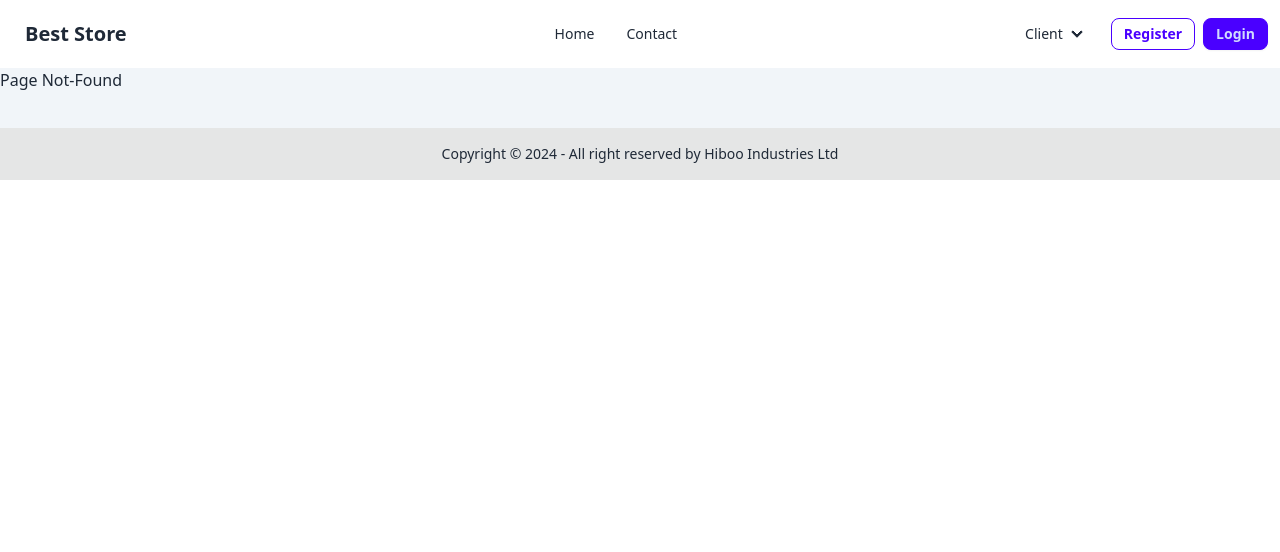
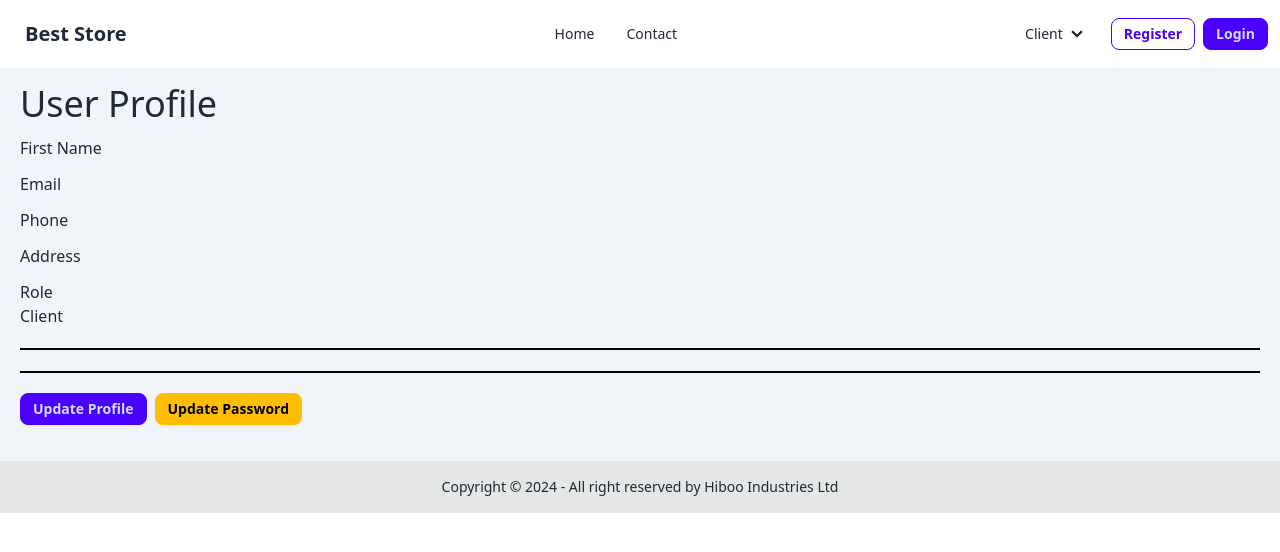
Before and after one commit to Hiboo93/e-commerce, a React (Vite) app: page /profile in a window 1280 px wide. Shown: the top 552 px of the page. Built offline with nearby package versions, Linux system fonts and the light colour scheme.

Commit message:
✨ F17: Creating Details component and filling the User Profile component

```diff
--- a/src/App.tsx
+++ b/src/App.tsx
@@ -11,7 +11,8 @@ import ProductDetails from "./components/pages/admin/products/ProductDetails.tsx
 import Register from "./components/pages/auth/Register.tsx";
 import Login from "./components/pages/auth/Login.tsx";
 import { AppContextProvider } from "./AppContext.tsx";
-import { AdminRoute } from "./components/authorization/Authorization.tsx";
+import { AdminRoute, AuthenticationUserRoute } from "./components/authorization/Authorization.tsx";
+import UserProfile from "./components/pages/userProfile/UserProfile.tsx";
 
 
 function App() {
@@ -26,6 +27,7 @@ function App() {
             <Route path="/" element={<Home />} />
             <Route path="/contact" element={<Contact />} />
             <Route path="/products/:id" element={<ProductDetails />} />
+            <Route path="/profile" element={<AuthenticationUserRoute><UserProfile/></AuthenticationUserRoute>} />
 
             <Route path="/auth/register" element={<Register />} />
             <Route path="/auth/login" element={<Login />} />
--- a/src/components/nav/Navbar.tsx
+++ b/src/components/nav/Navbar.tsx
@@ -1,4 +1,4 @@
-import { Link } from "react-router-dom";
+import { Link, useNavigate } from "react-router-dom";
 import { NAVLINKCLIENT, NAVLINKS, NAVLINKSADMIN } from "../../constants.ts";
 import { useAppContext } from "../../AppContext.tsx";
 
@@ -11,6 +11,8 @@ const Navbar = () => {
     setIsConnected,
     userCredentials,
   } = useAppContext();
+
+  const navigate = useNavigate()
 
 
   // const { user } = userCredentials
@@ -30,6 +32,7 @@ const Navbar = () => {
   const handleDisconnect = () => {
     localStorage.removeItem("credentials");
     setIsConnected(false);
+    navigate("/")
   };
 
   return (
--- /dev/null
+++ b/src/components/pages/userProfile/UserProfile.tsx
@@ -0,0 +1,94 @@
+import { useState } from "react"
+import { useAppContext } from "../../../AppContext.tsx"
+import { AppContextType } from "../../../types.ts"
+
+function UserProfile() {
+  const [ action , setAction] = useState("default")
+
+  return (
+    <div className="container mx-auto my-4">
+      <div>
+        {
+          action === "default" &&
+          <div className="px-5 rounded-sm">
+            <h2 className="text-4xl">User Profile</h2>
+            <Details/>
+            <div className="my-5 h-[25px]">
+              <div className="border-y-2 border-black h-[25px]"/>
+            </div>
+            <button type="button" className="btn btn-sm btn-primary mr-2" onClick={() => setAction("update_profile")}>
+              Update Profile
+            </button>
+            <button type="button" className="btn btn-sm btn-warning" onClick={() => setAction("update_password")}>
+              Update Password
+            </button>
+          </div>
+        }
+
+        {
+          action === "update_profile" &&
+          <div className="mx-auto rounded-sm border p-4">
+            <h2 className="text-center mb-3 text-4xl">Update Profile</h2>
+            <div className="my-5 h-[25px]">
+              <div className="border-y-2 border-black h-[25px]"/>
+            </div>
+            <div className="text-center">
+              <button type="submit" className="btn btn-link no-underline decoration-blue-500" onClick={() => setAction("default")}>
+                Back to Profile
+              </button>
+            </div>
+          </div>
+        }
+
+        {
+          action === "update_password" &&
+          <div className="mx-auto rounded-sm border p-4 w-[400px]">
+            <h2 className="text-center mb-3 text-4xl">Update Password</h2>
+            <div className="my-5 h-[25px]">
+              <div className="border-y-2 border-black h-[25px]"/>
+            </div>
+            <div className="text-center">
+              <button type="submit" className="btn btn-link no-underline decoration-blue-500" onClick={() => setAction("default")}>
+              Back to Profile
+              </button>
+            </div>
+          </div>
+        }
+      </div>
+    </div>
+  )
+}
+
+function Details() {
+  const {userCredentials} = useAppContext()
+  return (
+    <>
+      <div className="my-3">
+        <div>First Name</div>
+        <div>{userCredentials.user.firstName}</div>
+      </div>
+
+      <div className="mb-3">
+        <div>Email</div>
+        <div>{userCredentials.user.email}</div>
+      </div>
+
+      <div className="mb-3">
+        <div>Phone</div>
+        <div>{userCredentials.user.phone}</div>
+      </div>
+
+      <div className="mb-3">
+        <div>Address</div>
+        <div>{userCredentials.user.address}</div>
+      </div>
+
+      <div className="mb-3">
+        <div>Role</div>
+        <div>{userCredentials.user.role === "admin" ? "Admin" : "Client"}</div>
+      </div>
+    </>
+  )
+}
+
+export default UserProfile
```
